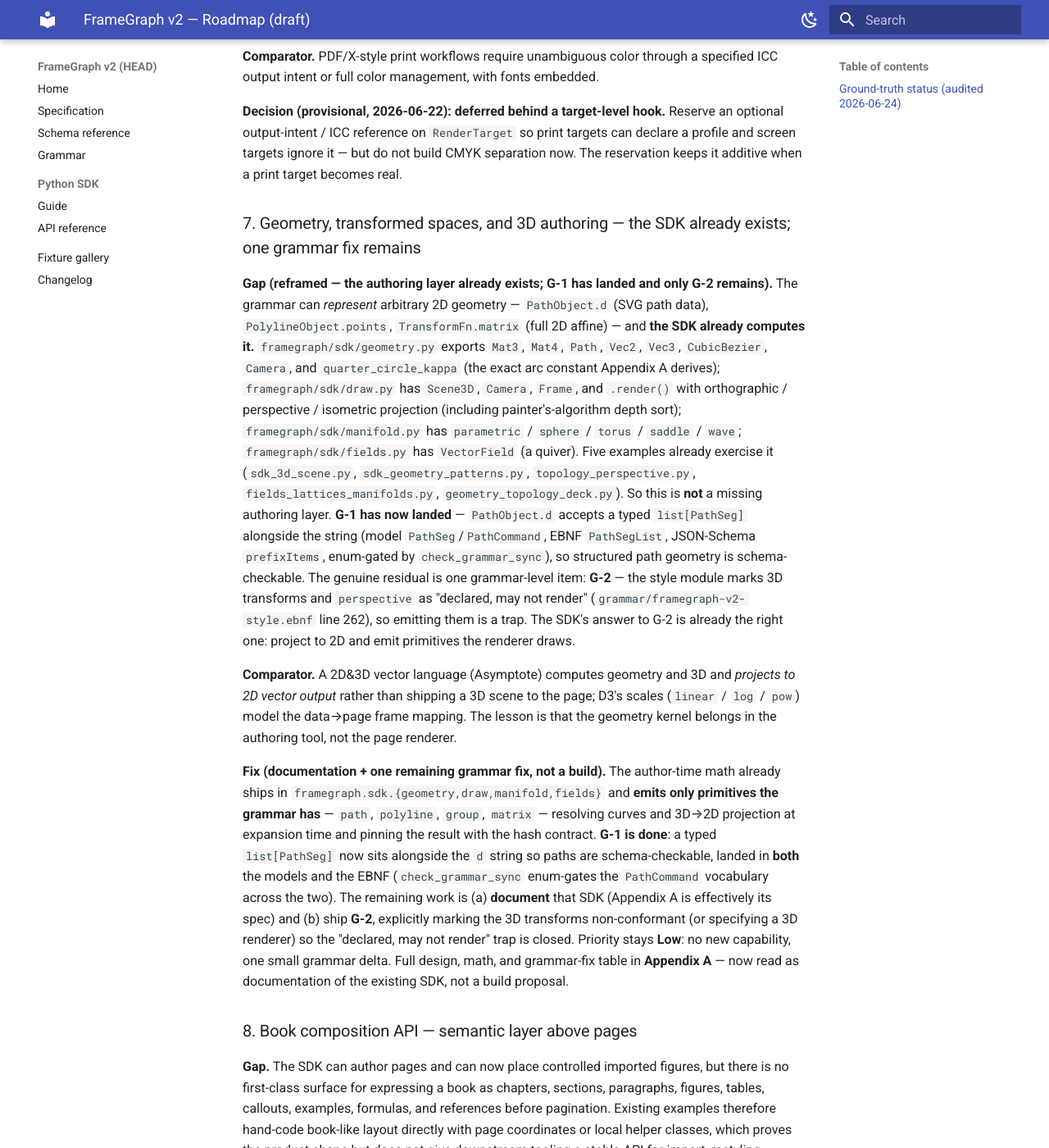
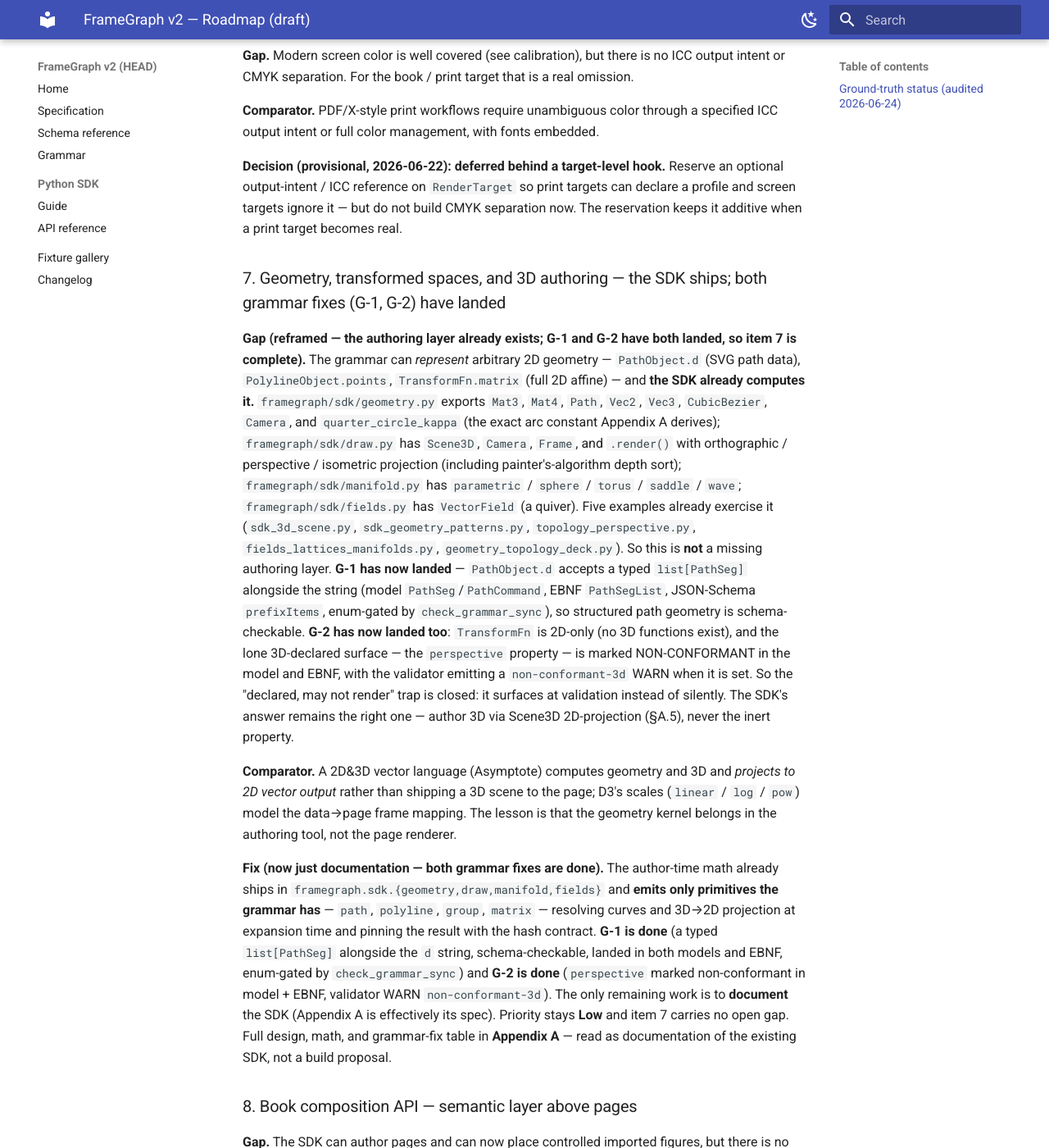
Before and after one commit to pedroanisio/frameforge, an MkDocs documentation site: the page built from docs/roadmap-draft.md, in a window 1280 px wide and 1400 px high, scrolled down 8196 px. Shown: the whole window at 82% size. Built offline with MkDocs 1.6.1 and Material for MkDocs 9.7.7, drawn with Linux system fonts in a browser that asks for light colours; some of the changed text lies outside the part shown.

Commit message:
feat(validate): G-2 — mark `perspective` non-conformant; close the 3D trap
TransformFn is 2D-only; the lone 3D-declared surface, the `perspective`
property, was accepted but inert — no render target applies a 3D perspective,
the "declared, may not render" trap G-2 names. Closed it the active way:

- validator: new R11 `non-conformant-3d` WARN when an object's style sets
  `perspective` (not "none"), so the trap surfaces at validation instead of
  silently. No fixture sets it — zero blast radius; golden byte-identical.
- model + EBNF: `perspective` annotated NON-CONFORMANT; the style grammar
  header corrected ("2D only; `perspective` non-conformant, G-2").
- roadmap: G-2 reconciled to DONE across every reference — item 7 is now
  complete (A.1–A.6 + G-1 + G-2), residual is documentation only. Also scoped
  the Net's "no open author-facing gap" claim to items 1–7 (8–9 still unbuilt).

Round A / deliverable 2 of 3 (consolidation). Author 3D via Scene3D
2D-projection (Appendix A.5), never the inert property.

Co-Authored-By: Claude Opus 4.8 <noreply@anthropic.com>
Claude-Session: https://claude.ai/code/session_01JYREyyepwLWY1VGgLMfiTM

```diff
--- a/docs/roadmap-draft.md
+++ b/docs/roadmap-draft.md
@@ -16,7 +16,7 @@ disclaimer: >
   source of truth and could narrow a gap. Priorities reflect how defensible and
   consequential each gap is, not committed scheduling. Appendix A **documents the
   existing geometry/3D SDK** (`framegraph.sdk.{geometry,draw,manifold,fields}`) plus
-  the grammar fixes G-1 (landed) and G-2 (open); the TypeScript `@framegraph/*` names in it are
+  the grammar fixes G-1 and G-2 (both landed); the TypeScript `@framegraph/*` names in it are
   illustrative sketches of the shipping Python API, and every formula's sign
   convention must be verified against your renderer before use (canvas space is
   Y-DOWN, origin top-left). NOTHING IN THE APPENDIX SHOULD BE TAKEN FOR GRANTED.
@@ -38,7 +38,7 @@ appendix_references:
     SDK and renderer (see the Verification-status note); items 3 and 5 are **scope
     decisions worth making explicit** rather than gaps; item 6 is conditional on a
     live-presentation goal; item 7's geometry/3D SDK **already ships** (Appendix A
-    documents it; G-1 landed, only G-2 remains); item 8 is an additive
+    documents it; G-1 and G-2 both landed — item 7 complete); item 8 is an additive
     book-composition API surface informed by the permissive book corpus inspection;
     item 9 is a generative content object (prompt → image / block) resolved **once
     at build and pinned**, carrying a high determinism / trust risk that the design
@@ -78,16 +78,16 @@ appendix_references:
 |---|------|--------------|----------------------|-------------------------|
 | 4 | Conformance + golden render | gap | ✅ **DONE** | `tooling/render_golden.py`, `tests/golden/oracle.lock.json` (SHA-256 lock, CI-gated); schema `$id` resolvable. |
 | 2 | Accessibility / tagged export | gap | ✅ **SVG done**, PDF/UA open | `svg.py` a11y_wrap (decorative/role/alt/actual_text), root lang/title/desc, `_render_page_body_in_reading_order`, `tooling/check_accessibility.py`; tests. PDF/UA awaits a PDF backend. |
-| 7 | Geometry / 3D authoring SDK | additive gap | ✅ **done** | `sdk/geometry.py` (A.1/A.2), `sdk/manifold.py`+Scene3D (A.5); **A.3** curve sampling, **A.4** structured log-base/pow-exp scales, **A.6** orthographic `multiview`, and **G-1** typed structured path segments (model `PathSeg`/`PathCommand` + EBNF `PathSegList`, JSON Schema `prefixItems`, enum-gated by `check_grammar_sync`) all landed. Only **G-2** (3D "declared, may not render") and minor scale extras (categorical/time) remain. |
+| 7 | Geometry / 3D authoring SDK | additive gap | ✅ **done** | `sdk/geometry.py` (A.1/A.2), `sdk/manifold.py`+Scene3D (A.5); **A.3** curve sampling, **A.4** structured log-base/pow-exp scales, **A.6** orthographic `multiview`, **G-1** typed structured path segments (model `PathSeg`/`PathCommand` + EBNF `PathSegList`, JSON Schema `prefixItems`, enum-gated by `check_grammar_sync`), and **G-2** (`perspective` marked non-conformant in model + EBNF, validator WARN `non-conformant-3d`) all landed — **item 7 complete**. Only optional minor scale extras (categorical/time) remain. |
 | 1 | Diagram auto-layout | gap | ✅ **author-time done** | `sdk/topology.py`: 5 algorithms **plus `auto_layout`/`layout_kind`** — a graph now lays itself out from its declared edges (algorithm inferred: grid/radial/layered/spring), and `Graph.render()` auto-layouts by default. Remaining (optional): a *render-time* pass over `mode: page` diagram groups, or an ELK binding. |
 | 3 | Data layer for charts | out of scope | ✅ decision holds | `sdk/chart.py` is a lowering helper, no data transforms (by design). |
 | 5 | Print colour (ICC/CMYK) | deferred | ✅ decision holds | no ICC/CMYK code; hook not yet reserved. |
 | 6 | Interaction / animation | low | ✅ decision holds | no animation primitives. |
 | — | Provenance / document signing *(unplanned — not an original item)* | not in roadmap | ✅ **shipped (opt-in)** | `framegraph/rendering/provenance.py` (`sign_svg`/`FrameForgeStamp`): a deterministic sha256 **content fingerprint** + tool/version + optional UTC timestamp, injected as an SVG `<metadata><frameforge …>` in a private namespace (`https://framegraph.dev/ns/provenance`). Opt-in via `render_fixtures.py --sign/--signed-at` and the MCP render tools (`sign=`/`signed_at=`); byte-identity (item 4 golden lock) preserved when off, and deterministic when no timestamp. A parallel recipe fingerprint ships in `recipe/sign.py`. Tests: `tests/test_provenance.py`. **Residual:** SDK exposure (none yet, per ADR 0002) and a **keyed/authenticated** signature (HMAC) if non-repudiation is ever needed — today it is tamper-*evident*, not authenticated. |
 
-> **Net (updated 2026-06-24):** item #7 (geometry SDK) is now **complete** (A.1–A.6
-> + G-1), and #1 has author-time automatic layout. **No item has an open
-> author-facing gap.** What remains is all deeper integration or externally gated:
+> **Net (updated 2026-06-25):** item #7 (geometry SDK) is now **complete** (A.1–A.6
+> + G-1 + G-2), and #1 has author-time automatic layout. **No item (1–7) has an open
+> author-facing gap** (items 8–9 remain unbuilt additive proposals). What remains is all deeper integration or externally gated:
 > #1's optional *render-time* auto-layout pass (a model/renderer integration); #2's
 > PDF/UA half (gated on a PDF backend that does not yet exist); and the ADR 0001
 > LaTeX-fork deletion (gated on a `lualatex` toolchain). Scope decisions (#3/#5/#6)
@@ -128,7 +128,7 @@ different thing from the controls themselves.
 | 4 | Conformance suite + reference-renderer semantics | **Medium** | Golden-lock harness exists → tolerance diff + schema URL remain |
 | 3 | Data layer for charts | **Medium** | Scope decision → out of scope (provisional) |
 | 5 | Print color management (ICC / CMYK) | **Medium** | Scope decision → deferred (provisional) |
-| 7 | Geometry / transformed spaces / 3D authoring SDK | **Low** | SDK ships + G-1 landed → 1 grammar fix (G-2) remains |
+| 7 | Geometry / transformed spaces / 3D authoring SDK | **Low** | SDK ships; G-1 + G-2 landed → **complete** (optional scale extras only) |
 | 8 | Book composition API | **Medium-High** | Additive product/API surface |
 | 9 | Generative content objects (prompt → image / content) | **Medium** | Additive object + generation tier; high determinism / trust risk |
 | 6 | Interaction / animation for presented decks | **Low** | Conditional on goal |
@@ -138,8 +138,8 @@ different thing from the controls themselves.
 > existing golden lock. The data layer and print color are scope choices worth
 > stating outright rather than leaving implied. The geometry / 3D SDK (item 7)
 > **already ships** (`sdk.{geometry,draw,manifold,fields}`) — so it is lowest-risk
-> and now **Low** priority: with G-1 landed, the residual is documentation plus one
-> grammar fix (G-2), not a build.
+> and now **Low** priority: with G-1 and G-2 both landed, item 7 is complete and the
+> only residual is documentation, not a build.
 
 ## Implementation sequence (recommended)
 
@@ -166,12 +166,12 @@ so it moves ahead of item 1.
    protection: an ELK-backed layout tier for `mode: page` diagram groups keyed off
    the semantic graph, with absolute positioning as the override. *Effort: XL;
    depends on step 2.*
-4. **Item 7 — geometry / 3D: document existing SDK + the remaining grammar fix.**
-   The authoring math already ships in `sdk.{geometry,draw,manifold,fields}`, and
-   **G-1 (typed structured path segments) has landed** — model `PathSeg`/`PathCommand`,
-   EBNF `PathSegList`, JSON-Schema `prefixItems`, enum-gated by `grammar-check`. The
-   residual work is documentation (Appendix A) plus G-2 (close the 3D "declared, may
-   not render" trap). *Effort: S; parallelizable.*
+4. **Item 7 — geometry / 3D: complete; document the existing SDK.** The authoring
+   math ships in `sdk.{geometry,draw,manifold,fields}`, and **both grammar fixes have
+   landed** — G-1 (typed structured path segments: model `PathSeg`/`PathCommand`, EBNF
+   `PathSegList`, JSON-Schema `prefixItems`, enum-gated by `grammar-check`) and G-2
+   (`perspective` marked non-conformant in model + EBNF, validator WARN
+   `non-conformant-3d`). The only residual is documentation (Appendix A). *Effort: XS.*
 5. **Item 8 — Book composition API.** Build the semantic authoring layer above
    pages: `BookBuilder`, chapter/section builders, block IR, deterministic
    single-column pagination, figure numbering/captions, `keep_with_caption`, and
@@ -329,10 +329,10 @@ an optional output-intent / ICC reference on `RenderTarget` so print targets can
 declare a profile and screen targets ignore it — but do not build CMYK separation
 now. The reservation keeps it additive when a print target becomes real.
 
-### 7. Geometry, transformed spaces, and 3D authoring — the SDK already exists; one grammar fix remains
+### 7. Geometry, transformed spaces, and 3D authoring — the SDK ships; both grammar fixes (G-1, G-2) have landed
 
-**Gap (reframed — the authoring layer already exists; G-1 has landed and only G-2
-remains).** The grammar can *represent* arbitrary 2D geometry — `PathObject.d` (SVG
+**Gap (reframed — the authoring layer already exists; G-1 and G-2 have both
+landed, so item 7 is complete).** The grammar can *represent* arbitrary 2D geometry — `PathObject.d` (SVG
 path data), `PolylineObject.points`, `TransformFn.matrix` (full 2D affine) — and
 **the SDK already computes it.** `framegraph/sdk/geometry.py` exports `Mat3`,
 `Mat4`, `Path`, `Vec2`, `Vec3`, `CubicBezier`, `Camera`, and `quarter_circle_kappa`
@@ -347,30 +347,29 @@ already exercise it (`sdk_3d_scene.py`, `sdk_geometry_patterns.py`,
 has now landed** — `PathObject.d` accepts a typed `list[PathSeg]` alongside the
 string (model `PathSeg`/`PathCommand`, EBNF `PathSegList`, JSON-Schema `prefixItems`,
 enum-gated by `check_grammar_sync`), so structured path geometry is schema-checkable.
-The genuine residual is one grammar-level item: **G-2** — the style module marks 3D
-transforms and `perspective` as "declared, may not render"
-(`grammar/framegraph-v2-style.ebnf` line 262), so emitting them is a trap. The SDK's
-answer to G-2 is already the right one: project to 2D and emit primitives the
-renderer draws.
+**G-2 has now landed too**: `TransformFn` is 2D-only (no 3D functions exist), and the
+lone 3D-declared surface — the `perspective` property — is marked NON-CONFORMANT in
+the model and EBNF, with the validator emitting a `non-conformant-3d` WARN when it is
+set. So the "declared, may not render" trap is closed: it surfaces at validation
+instead of silently. The SDK's answer remains the right one — author 3D via Scene3D
+2D-projection (§A.5), never the inert property.
 
 **Comparator.** A 2D&3D vector language (Asymptote) computes geometry and 3D and
 *projects to 2D vector output* rather than shipping a 3D scene to the page; D3's
 scales (`linear` / `log` / `pow`) model the data→page frame mapping. The lesson is
 that the geometry kernel belongs in the authoring tool, not the page renderer.
 
-**Fix (documentation + one remaining grammar fix, not a build).** The author-time
+**Fix (now just documentation — both grammar fixes are done).** The author-time
 math already ships in `framegraph.sdk.{geometry,draw,manifold,fields}` and **emits
 only primitives the grammar has** — `path`, `polyline`, `group`, `matrix` —
 resolving curves and 3D→2D projection at expansion time and pinning the result with
-the hash contract. **G-1 is done**: a typed `list[PathSeg]` now sits alongside the
-`d` string so paths are schema-checkable, landed in **both** the models and the EBNF
-(`check_grammar_sync` enum-gates the `PathCommand` vocabulary across the two). The
-remaining work is (a) **document** that SDK (Appendix A is effectively its spec) and
-(b) ship **G-2**, explicitly marking the 3D transforms non-conformant (or specifying
-a 3D renderer) so the "declared, may not render" trap is closed. Priority stays
-**Low**: no new capability, one small grammar delta. Full design, math, and
-grammar-fix table in **Appendix A** — now read as documentation of the existing SDK,
-not a build proposal.
+the hash contract. **G-1 is done** (a typed `list[PathSeg]` alongside the `d` string,
+schema-checkable, landed in both models and EBNF, enum-gated by `check_grammar_sync`)
+and **G-2 is done** (`perspective` marked non-conformant in model + EBNF, validator
+WARN `non-conformant-3d`). The only remaining work is to **document** the SDK
+(Appendix A is effectively its spec). Priority stays **Low** and item 7 carries no
+open gap. Full design, math, and grammar-fix table in **Appendix A** — read as
+documentation of the existing SDK, not a build proposal.
 
 ### 8. Book composition API — semantic layer above pages
 
@@ -535,10 +534,10 @@ emitted), and a **tolerance band + schema URL over the existing golden-render
 lock**. The **data layer** and **print color management** are scope decisions
 worth making explicit rather than leaving implied. The **geometry /
 transformed-spaces / 3D authoring SDK** (item 7, Appendix A) already ships in
-`sdk.{geometry,draw,manifold,fields}` — and with **G-1 landed** (typed structured
-path segments, schema-checkable and grammar-gated), what remains is documenting it
-and one small grammar fix (G-2), so it carries **Low** priority and near-zero format
-risk. The **Book composition
+`sdk.{geometry,draw,manifold,fields}` — and with **both grammar fixes landed** (G-1
+typed structured path segments, schema-checkable and grammar-gated; G-2 `perspective`
+marked non-conformant with a validator WARN), item 7 is complete and the only residual
+is documentation, so it carries **Low** priority and near-zero format risk. The **Book composition
 API** (item 8) is the clearest near-term product/API increment: semantic blocks and
 deterministic pagination above the current page primitives, with imported figures
 as controlled assets rather than raster-only shortcuts. **Generative content
@@ -672,15 +671,16 @@ view distorts the source — that intersection is the 3.0 bet.
 
 # Appendix A — Geometry, Transformed Spaces, and 3D (design proposal, non-normative)
 
-> **Status:** documentation of an existing SDK + one remaining grammar fix
+> **Status:** documentation of an existing, complete SDK (both grammar fixes landed)
 > (non-normative). This appendix is the design behind roadmap item 7 — and most of
 > it **already exists** in `framegraph.sdk.{geometry,draw,manifold,fields}`. The
 > TypeScript `@framegraph/*` names below are *illustrative interface sketches*; the
 > real, shipping implementation is Python (`framegraph/sdk/geometry.py`, `draw.py`,
 > `manifold.py`, `fields.py`) — e.g. `Mat3`/`Mat4`/`Path`/`Vec2`/`Vec3`/`Camera`/
 > `quarter_circle_kappa` and `Scene3D.render`. Read this as a spec of what ships,
-> not a build proposal; **G-1 (typed structured path segments) has landed**, so the
-> only genuinely-open item is grammar fix G-2 (§A.7). NOTHING HERE SHOULD BE TAKEN FOR GRANTED: statements not backed by a real
+> not a build proposal; **both grammar fixes have landed** — G-1 (typed structured
+> path segments) and G-2 (`perspective` marked non-conformant) — so item 7 is complete
+> and the appendix is documentation of shipped work (§A.7). NOTHING HERE SHOULD BE TAKEN FOR GRANTED: statements not backed by a real
 > definition (the code, the EBNF) or a citable reference may be invalid. The MATH is stated concretely so it
 > can be checked; verify each formula and sign convention against your own
 > renderer's coordinate system before relying on it. Coordinate convention assumed
@@ -905,7 +905,7 @@ Output of `render(...)` is a `group` of closed `polyline`/`path` objects with co
 | ID | Gap (grounded) | What the SDK does | Grammar fix |
 |----|----------------|-------------------|-------------|
 | G-1 ✅ **DONE** | `PathObject.d` was an opaque string the schema could not validate | builds correct `d`; the renderer lowers structured segments to the same path-data string | **landed**: `Path.d` is `Union[str, list[PathSeg]]` — a typed `PathSeg` union (M/L/H/V/C/S/Q/T/A/Z, absolute+relative) and a `PathCommand` alias; the JSON Schema validates command + arity via `prefixItems`; the EBNF carries `PathSegList`/`PathSeg`/`PathCommand` and `check_grammar_sync` enum-gates `PathCommand` across models + EBNF. `d` is the compiled view |
-| G-2 | 3D transforms / `perspective` are "declared, may not render" — a trap | refuses to emit them; projects to 2D instead (§A.5) | either deprecate/mark them explicitly non-conformant, or specify a real 3D renderer; until then, projection-only is the supported path |
+| G-2 ✅ **DONE** | `perspective` was "declared, may not render" — accepted but inert, a trap | refuses to emit 3D; projects to 2D instead (§A.5) | **marked explicitly non-conformant**: `TransformFn` is 2D-only (no 3D functions exist); `perspective` is annotated NON-CONFORMANT in the model + EBNF and the validator now WARNs (`non-conformant-3d`) when it is set, so the trap surfaces at validation instead of silently. Projection-only via the SDK Scene3D is the supported 3D path |
 | G-3 | `Point` is unitless 2D; `Length` may be relative (`%`,`fr`) — geometry over relative units is undefined | resolves all lengths to absolute canvas numbers before any geometry math | document the rule: computed geometry is absolute-units-only |
 | G-4 | curves/projection are not reproducible if recomputed per render | computes them once at **expansion** (Tier 3) and pins the result with the hash set | none — reuse the existing expansion/hashing contract |
 
```
Also changed, not shown: 4 other files.
